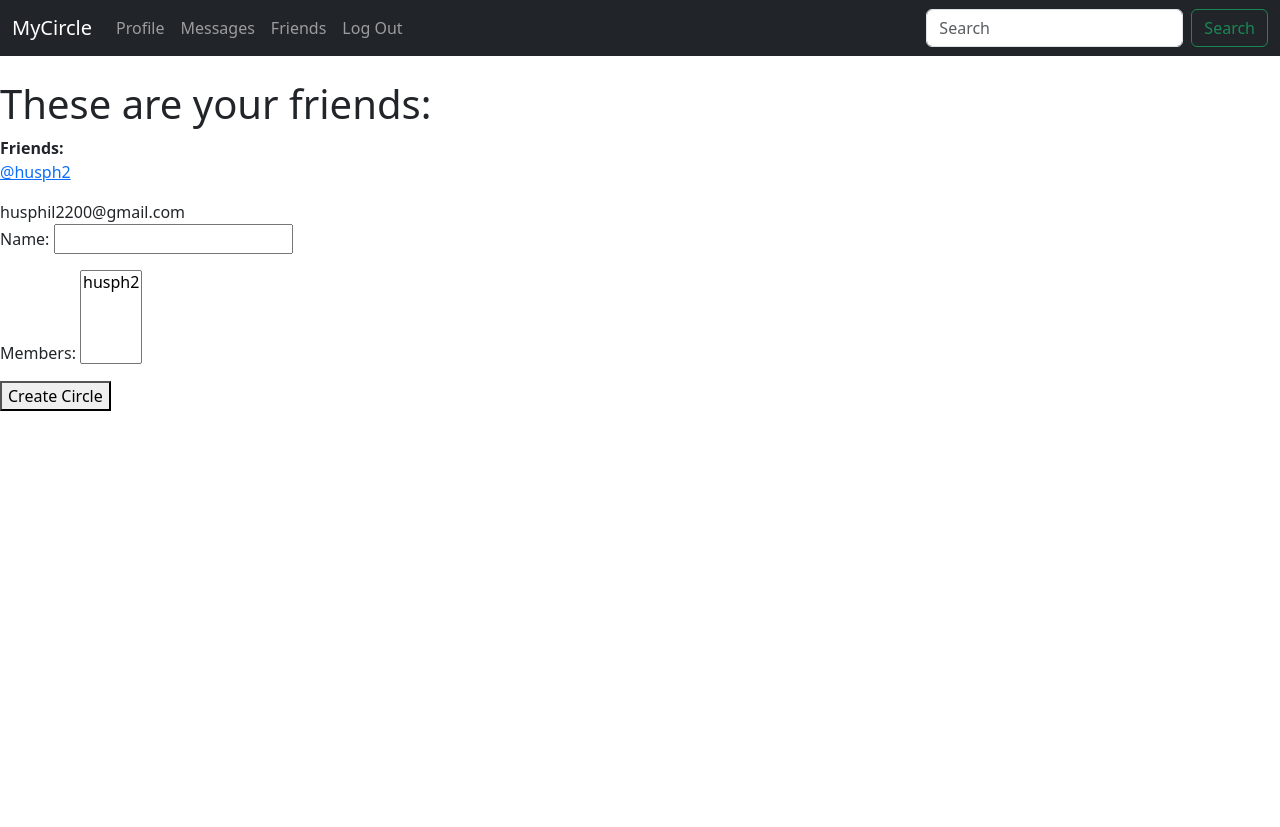
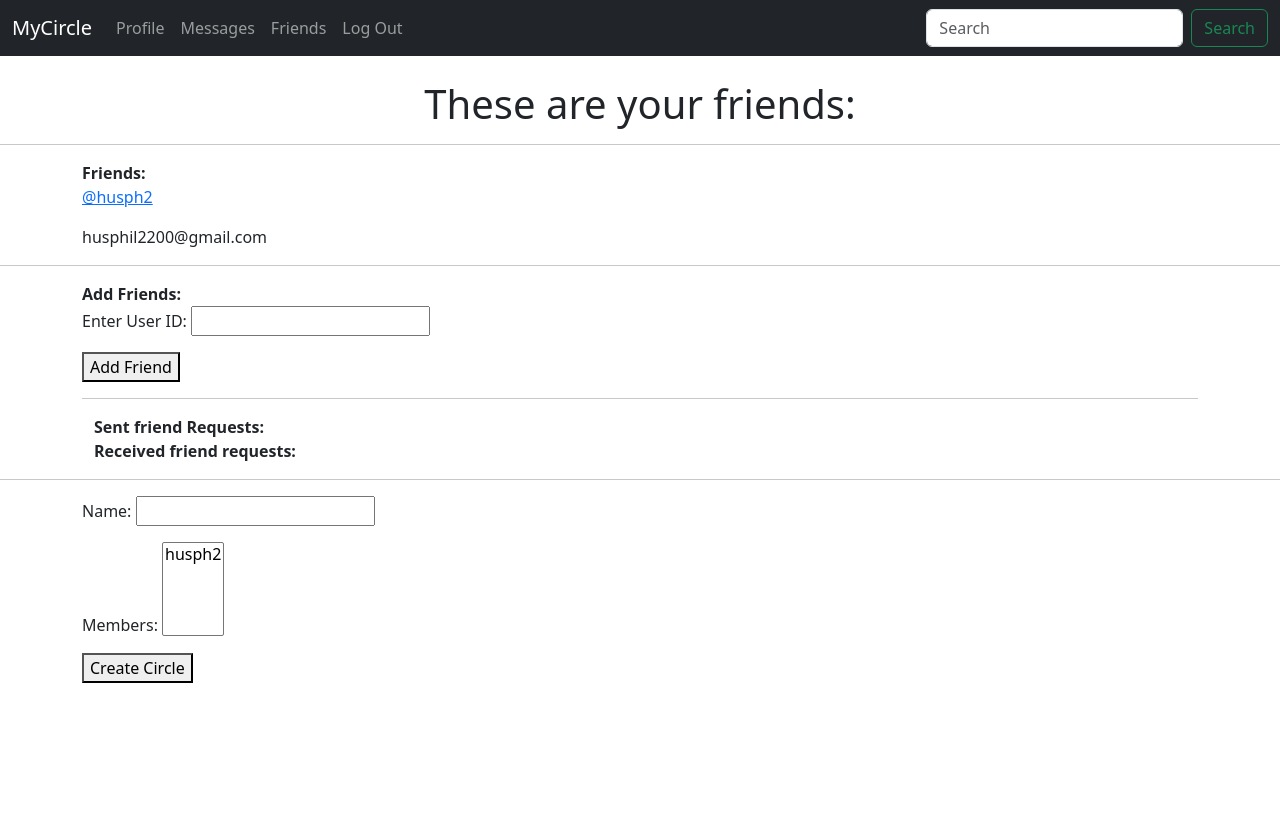
Before and after one commit to HusPhil/MyCircle, a Django app: page /friends in a window 1280 px wide. Before the commit the page ends 411 px from the top, so only its background shows below. Run offline with Django 5.2, Linux system fonts and the light colour scheme; a user stored in the database is signed in; data comes from the database, SQL or seed files in the repository; both versions use the stored data as it was after the commit.

Commit message:
styling begin

```diff
--- a/mycircle_admin/settings.py
+++ b/mycircle_admin/settings.py
@@ -15,7 +15,9 @@ SECRET_KEY = 'django-insecure-h3)z2wa!43(d&rq_4b(mlpgttopc#k8@99@x%pp&fa^m2l^ct@
 # SECURITY WARNING: don't run with debug turned on in production!
 DEBUG = True
 
-ALLOWED_HOSTS = []
+ALLOWED_HOSTS = [
+    # '192.168.8.112'
+]
 
 
 # Application definition
--- a/mycircle_app/admin.py
+++ b/mycircle_app/admin.py
@@ -1,5 +1,5 @@
 from django.contrib import admin
-from . models import Profile, Post, Message, ChatRoom, Circle
+from . models import Profile, Post, Message, ChatRoom, Circle, FriendRequest
 
 # Register your models here.
 admin.site.register(Profile)
@@ -7,3 +7,4 @@ admin.site.register(Post)
 admin.site.register(ChatRoom)
 admin.site.register(Message)
 admin.site.register(Circle)
+admin.site.register(FriendRequest)
--- a/mycircle_app/forms.py
+++ b/mycircle_app/forms.py
@@ -2,6 +2,7 @@ from django import forms
 from django.contrib.auth.forms import UserCreationForm
 from django.contrib.auth.models import User
 from .models import Post, Circle, Profile
+
 
 
 class CreatePostForm(forms.ModelForm):
@@ -18,8 +19,6 @@ class CreatePostForm(forms.ModelForm):
 		}
 		exclude = ('user',)
 
-
-
 class CreateCircleForm(forms.ModelForm):
     class Meta:
         model = Circle
@@ -30,7 +29,6 @@ class CreateCircleForm(forms.ModelForm):
         current_user_profile = Profile.objects.get(user=user)
         self.fields['members'].queryset = current_user_profile.friend.exclude(user=user)
 
-
 class CreateUserForm(UserCreationForm):
 	class Meta():
 		model = User
@@ -40,3 +38,7 @@ class CreateUserForm(UserCreationForm):
 			'password1',
 			'password2',
 		]
+
+class FriendRequestForm(forms.Form):
+	user_id = forms.CharField(widget=forms.TextInput, required=True, label="Enter User ID")
+	# message = forms.CharField(widget=forms.TextInput, required=False)
--- a/mycircle_app/templates/base.html
+++ b/mycircle_app/templates/base.html
@@ -5,6 +5,14 @@
     <meta name="viewport" content="width=device-width, initial-scale=1">
     <title>MyCircle - Home</title>
     <link href="https://cdn.jsdelivr.net/npm/bootstrap@5.3.2/dist/css/bootstrap.min.css" rel="stylesheet" integrity="sha384-T3c6CoIi6uLrA9TneNEoa7RxnatzjcDSCmG1MXxSR1GAsXEV/Dwwykc2MPK8M2HN" crossorigin="anonymous">
+
+    <style>
+        /* Define the style for your message container */
+        .message-container {
+            width: 50%; /* Adjust the width as per your layout */
+            word-wrap: break-word; /* Allow long words to break and wrap */
+        }
+    </style>
   </head>
   <body>
 
--- a/mycircle_app/templates/friends.html
+++ b/mycircle_app/templates/friends.html
@@ -4,9 +4,10 @@
 {% block content %}
 
 {% include 'navbar.html' %} <br>
-<h1>These are your friends:</h1>
+<h1 style="text-align: center;">These are your friends:</h1><hr>
 
-<strong>Friends:</strong>
+<div class="container">
+<strong >Friends:</strong>
 
 
 {% for friend in friends %}
@@ -17,11 +18,47 @@
   		{{ friend.user.email }}
 	</div>
 {% endfor %}
+</div>
+<hr>
 
-<form method="post" action="{% url 'create_circle' %}">
-    {% csrf_token %}
-    {{ form.as_p }}
-    <button type="submit">Create Circle</button>
-</form>
+<div class="container">
+    {% for message in messages %}
+    <div class="alert alert-info" role="alert">
+        {{ message }}
+    </div>
+    {% endfor %}
+<strong>Add Friends:</strong>
+    <form method="post" action="{% url 'send_friend_request' %}">
+        {% csrf_token %}
+        {{ fr_form.as_p }}
+        <button type="submit">Add Friend</button>
+    </form>
+
+<hr>
+<div class="container">
+    <strong>Sent friend Requests:</strong>
+    {% for sent_fr in sent_fr_list %}
+    <p>To: {{ sent_fr.receiver }}<a href="{% url 'delete_friend_request' sent_fr.id %}"><button>Cancel</button></a> </p>
+    {% endfor %}
+
+</div>
+<div class="container">
+    <strong>Received friend requests:</strong>
+    {% for received_fr in received_fr_list %}
+    <p>From: {{ received_fr.sender }} <a href="{% url 'accept_friend_request' received_fr.id %}"><button>Accept</button></a> </p>
+    {% endfor %}
+</div>
+</div>
+
+<hr>
+
+<div class="container">
+    <form method="post" action="{% url 'create_circle' %}">
+        {% csrf_token %}
+        {{ circle_form.as_p }}
+        <button type="submit">Create Circle</button>
+    </form>
+</div>
+<br><br><br><br><br><br>
 
 {% endblock %}
--- a/mycircle_app/urls.py
+++ b/mycircle_app/urls.py
@@ -9,9 +9,14 @@ urlpatterns = [
 
 	path('profile/<uuid:pk>', views.profile, name='profile'),
 	path('friends', views.friends, name='friends'),
-	path('messages', views.messages, name='messages'),
+	path('messages', views.view_messages, name='messages'),
 	path('m/<uuid:room_id>', views.view_convo, name='view_convo'),
 	path('m/send_message', views.send_message, name='send_message'),
+	path('create_circle', views.create_circle, name='create_circle'),
 	path('m/get_messages/<uuid:room_id>', views.get_messages, name='get_messages'),
+	path('send_friend_request', views.send_friend_request, name='send_friend_request'),
+	path('acpt_fr/<int:fr_id>', views.accept_friend_request, name='accept_friend_request'),
+	path('del_fr/<int:fr_id>', views.delete_friend_request, name='delete_friend_request'),
+	path('un_fr/<uuid:user_id>', views.unfriend, name='unfriend'),
 
 ]
--- a/mycircle_app/views.py
+++ b/mycircle_app/views.py
@@ -1,19 +1,19 @@
 from django.shortcuts import render, redirect
 from django.http import HttpResponse, JsonResponse
-from django.contrib import messages
 from django.contrib.auth import login, logout, authenticate
 from django.contrib.auth.decorators import login_required
 from django.core.serializers import serialize
 import json
 from django.core.serializers.json import DjangoJSONEncoder
 
-from .forms import CreateUserForm, CreatePostForm, CreateCircleForm
-from .models import Profile, Post, Message, ChatRoom, Circle
+from .forms import CreateUserForm, CreatePostForm, CreateCircleForm, FriendRequestForm
+from .models import Profile, Post, Message, ChatRoom, Circle, FriendRequest
+from django.contrib import messages
 
 # Create your views here.
 def home(request):
-	form = CreatePostForm(request.POST, request.FILES)
 	if request.user.is_authenticated:
+		form = CreatePostForm(request.POST, request.FILES)
 		current_user_profile = request.user.profile
 		friends = current_user_profile.friend.all()
 		posts = Post.objects.all()
@@ -67,7 +67,6 @@ def sign_in(request):
 
 	return render(request, 'sign_in.html')
 
-
 def sign_out(request):
 	if request.user.is_authenticated:
 		logout(request)
@@ -75,162 +74,223 @@ def sign_out(request):
 	messages.error(request,'Please log in before you access this page')
 	return redirect('sign_in')
 
-
 def profile(request, pk):
 	if request.user.is_authenticated:
+
 		profile = Profile.objects.get(id=pk)
-		context = {'profile': profile}
+		user_friends = Profile.objects.get(user=request.user)
+
+		context = {
+			'profile': profile,
+			'user_friends': user_friends,
+			'result': None,
+		}
 
 		return render(request, 'profile.html', context)
 	messages.error(request,'Please log in before you access this page')
 	return redirect('sign_in')
 
-
-
-
 def friends(request):
 	if request.user.is_authenticated:
-		form = CreateCircleForm(request.user)
+		fr_form = FriendRequestForm()
+		circle_form = CreateCircleForm(request.user)
 		current_user_profile = request.user.profile
 		friends = current_user_profile.friend.exclude(user=request.user)
+		sent_fr_list = FriendRequest.objects.filter(sender=request.user)
+		received_fr_list = FriendRequest.objects.filter(receiver=request.user)
+		# print(friend_requests)
 		context = {
-			'user': request.user,
+			'sent_fr_list': sent_fr_list,
+			'received_fr_list': received_fr_list,
 			'friends': friends,
 			'profile': profile,
-			'form': form,
+			'circle_form': circle_form,
+			'fr_form': fr_form,
 		}
 		return render(request, 'friends.html', context)
 	messages.error(request,'Please log in before you access this page')
 	return redirect('sign_in')
 
+def view_messages(request):
+	if request.user.is_authenticated:
+	    user = request.user
+	    circles = Circle.objects.filter(members=user)
 
-def messages(request):
+	    chat_rooms = []
+	    for circle in circles:
+	        circle_chat_rooms = circle.chat_room
+	        chat_rooms.append(circle_chat_rooms)
 
-    user = request.user
-    circles = Circle.objects.filter(members=user)
+	    context = {
 
-    chat_rooms = []
-    for circle in circles:
-        circle_chat_rooms = circle.chat_room
-        chat_rooms.append(circle_chat_rooms)
+	        'chatrooms': chat_rooms,
 
+	    }
 
-
-    context = {
-
-        'chatrooms': chat_rooms,
-
-    }
-    return render(request, 'messages.html', context)
-
+	    return render(request, 'messages.html', context)
+	return redirect('sign_in')
 
 
 # Create your action functions here
 
 def view_convo(request, room_id):
-    user = request.user
-    circles = Circle.objects.filter(members=user)
+	if request.user.is_authenticated:
+	    user = request.user
+	    circles = Circle.objects.filter(members=user)
 
 
-    chat_rooms = []
-    for circle in circles:
-        circle_chat_rooms = circle.chat_room
-        chat_rooms.append(circle_chat_rooms)
+	    chat_rooms = []
+	    for circle in circles:
+	        circle_chat_rooms = circle.chat_room
+	        chat_rooms.append(circle_chat_rooms)
 
-    messages = Message.objects.filter(room_id=room_id)
-    m_room = ChatRoom.objects.get(id=room_id)
+	    messages = Message.objects.filter(room_id=room_id)
+	    m_room = ChatRoom.objects.get(id=room_id)
 
-    context = {
-        'chatrooms': chat_rooms,
-        'messages': messages,
-        'room': m_room,
-    }
-    return render(request, 'messages.html', context)
+	    context = {
+	        'chatrooms': chat_rooms,
+	        'messages': messages,
+	        'room': m_room,
+	    }
+	    return render(request, 'messages.html', context)
+	return redirect('sign_in')
+
+def create_circle(request):
+	if request.user.is_authenticated:
+	    if request.method == 'POST':
+	        form = CreateCircleForm(request.user, request.POST)
+	        if form.is_valid():
+	            circle = form.save(commit=False)
+	            circle.save()
+	            circle.members.add(request.user)
+	            profiles = form.cleaned_data['members']
+	            for profile in profiles:
+	                circle.members.add(profile.user)
+	            circle.save()  # Save the Circle instance after adding members
+
+	            if not circle.name:
+	                circle.name = ", ".join([user.username for user in circle.members.all()])
+	                circle.save()
+
+	            return redirect('friends')
+	    else:
+	        form = CreateCircleForm(request.user)
+
+	    return render(request, 'friends.html', {'form': form})
+	return redirect('sign_in')
+
+def send_message(request):
+	if request.user.is_authenticated:
+		if request.method == 'POST':
+			room_id = request.POST.get('room_id')
+			m_content = request.POST.get('message')
+			m_room = ChatRoom.objects.get(id=room_id)
+
+			# print(m_room.circle.name)
+			new_message = Message.objects.create(
+				room=m_room,
+				sender=request.user,
+				content=m_content
+			)
+			new_message.save()
+
+			message = "hi"
+
+			return JsonResponse({'message': message})
+		return JsonResponse({'message': 'Error: Invalid request method'})
+	return redirect('sign_in')
+
+def get_messages(request, room_id):
+	if request.user.is_authenticated:
+		m_room = ChatRoom.objects.get(id=room_id)
+		messages = Message.objects.filter(room=m_room)
 
 
-def create_circle(request):
-    if request.method == 'POST':
-        form = CreateCircleForm(request.user, request.POST)
-        if form.is_valid():
-            circle = form.save(commit=False)
-            circle.save()
-            profiles = form.cleaned_data['members']
-            for profile in profiles:
-                circle.members.add(profile.user)
-            circle.members.add(request.user)
-            circle.save()  # Save the Circle instance after adding members
+		serialized_messages = []
+		for message_obj in messages:
+			serialized_message = {
+				'room': message_obj.room_id,
+				'sender': message_obj.sender.username if message_obj.sender else None,
+				'content': message_obj.content,
+				'timestamp': message_obj.timestamp
+			}
+			serialized_messages.append(serialized_message)
 
-            if not circle.name:
-                circle.name = ", ".join([user.username for user in circle.members.all()])
-                circle.save()
+		serialized_messages = json.dumps(serialized_messages, cls=DjangoJSONEncoder)
 
-            return redirect('friends')
-    else:
-        form = CreateCircleForm(request.user)
+		return JsonResponse({'messages': serialized_messages})
+	return redirect('sign_in')
 
-    return render(request, 'friends.html', {'form': form})
+def send_friend_request(request):
+	if request.user.is_authenticated:
+		if request.method == 'POST':
 
-def send_message(request):
-	if request.method == 'POST':
-		room_id = request.POST.get('room_id')
-		m_content = request.POST.get('message')
-		m_room = ChatRoom.objects.get(id=room_id)
-
-		# print(m_room.circle.name)
-		new_message = Message.objects.create(
-			room=m_room,
-			sender=request.user,
-			content=m_content
-		)
-		new_message.save()
-
-		message = "hi"
-
-		return JsonResponse({'message': message})
-	return JsonResponse({'message': 'Error: Invalid request method'})
-
-def get_messages(request, room_id):
-	m_room = ChatRoom.objects.get(id=room_id)
-	message_contents = Message.objects.filter(room=m_room).values('content')
-	message_senders = Message.objects.filter(room=m_room).values('sender')
-
-	print(type(message_senders[0].get('sender')),"::", str(message_senders[0]))
-
-	context = {
-		'messages': list(message_contents)
-	}
-
-	return JsonResponse(context)
-
-def get_messages(request, room_id):
-	m_room = ChatRoom.objects.get(id=room_id)
-	messages = Message.objects.filter(room=m_room)
+			# print(request.POST['receiver_user_id'])
 
 
-	serialized_messages = []
-	for message_obj in messages:
-		serialized_message = {
-			'room': message_obj.room_id,
-			'sender': message_obj.sender.username if message_obj.sender else None,
-			'content': message_obj.content,
-			'timestamp': message_obj.timestamp
-		}
-		serialized_messages.append(serialized_message)
+			fr_form = FriendRequestForm(request.POST)
+			if fr_form.is_valid():
+				receiver_user_id = fr_form.cleaned_data['user_id']
+			else:
+				receiver_user_id = request.POST['receiver_user_id']
 
-	print(type(serialized_messages))
+			receiver_user_profile = Profile.objects.get(id=receiver_user_id)
+			receiver_user = receiver_user_profile.user
 
-	serialized_messages = json.dumps(serialized_messages, cls=DjangoJSONEncoder)
+			if request.user == receiver_user:
+				messages.info(request, 'You cannot send a friend request to yourself!')
+				return redirect('friends')
+
+			if Profile.objects.filter(friend=receiver_user.profile, user=request.user).exists():
+				messages.info(request, 'You are already friends with ' + receiver_user.username)
+				return redirect('friends')
+
+			if FriendRequest.objects.filter(sender=receiver_user, receiver=request.user).exists():
+				messages.info(request, 'You already have a friend request from ' + receiver_user.username)
+				return redirect('friends')
+
+			if FriendRequest.objects.filter(sender=request.user, receiver=receiver_user).exists():
+				messages.info(request, 'You already sent a friend request to ' + receiver_user.username)
+				return redirect('friends')
 
 
+			friend_request_obj = FriendRequest.objects.create(
+					sender=request.user,
+					receiver=receiver_user,
+				)
+			friend_request_obj.save()
+			return redirect('friends')
 
-	return JsonResponse({'messages': serialized_messages})
+	return redirect('sign_in')
 
+def accept_friend_request(request, fr_id):
+	if request.user.is_authenticated:
+		friend_request_obj = FriendRequest.objects.get(id=fr_id)
+		sender = Profile.objects.get(user=friend_request_obj.sender)
+		receiver = Profile.objects.get(user=friend_request_obj.receiver)
 
+		sender.friend.add(receiver)
+		friend_request_obj.delete()
 
- # m_room = ChatRoom.objects.get(id=room_id)
- #    messages = Message.objects.filter(room=m_room)
+		return redirect('friends')
+	return redirect('sign_in')
 
- #    # Serialize messages to JSON
- #    serialized_messages = serialize('json', messages)
+def delete_friend_request(request, fr_id):
+	if request.user.is_authenticated:
+		friend_request_obj = FriendRequest.objects.get(id=fr_id)
+		friend_request_obj.delete()
 
- #    return JsonResponse({'messages': serialized_messages})
+		return redirect('friends')
+	return redirect('sign_in')
+
+def unfriend(request, user_id):
+	if request.user.is_authenticated:
+		print(":::::::::::::::::::::::::::::::::::::::::::::::::::::::::::::::::::::::::\n"*10)
+		sender = Profile.objects.get(user=request.user)
+		receiver = Profile.objects.get(id=user_id)
+
+		sender.friend.remove(receiver)
+
+		return redirect('friends')
+	return redirect('sign_in')
+	pass
```
Also changed, not shown: mycircle_app/models.py (+17 -2 lines), mycircle_app/templates/messages.html (+96 -24 lines), mycircle_app/templates/profile.html (+40 -9 lines), db.sqlite3, media/uploaded_images/avatar-7.jpg (added), media/uploaded_images/received_1699515697240309.jpeg (added), mycircle_app/migrations/0009_friendrequest.py (added).
